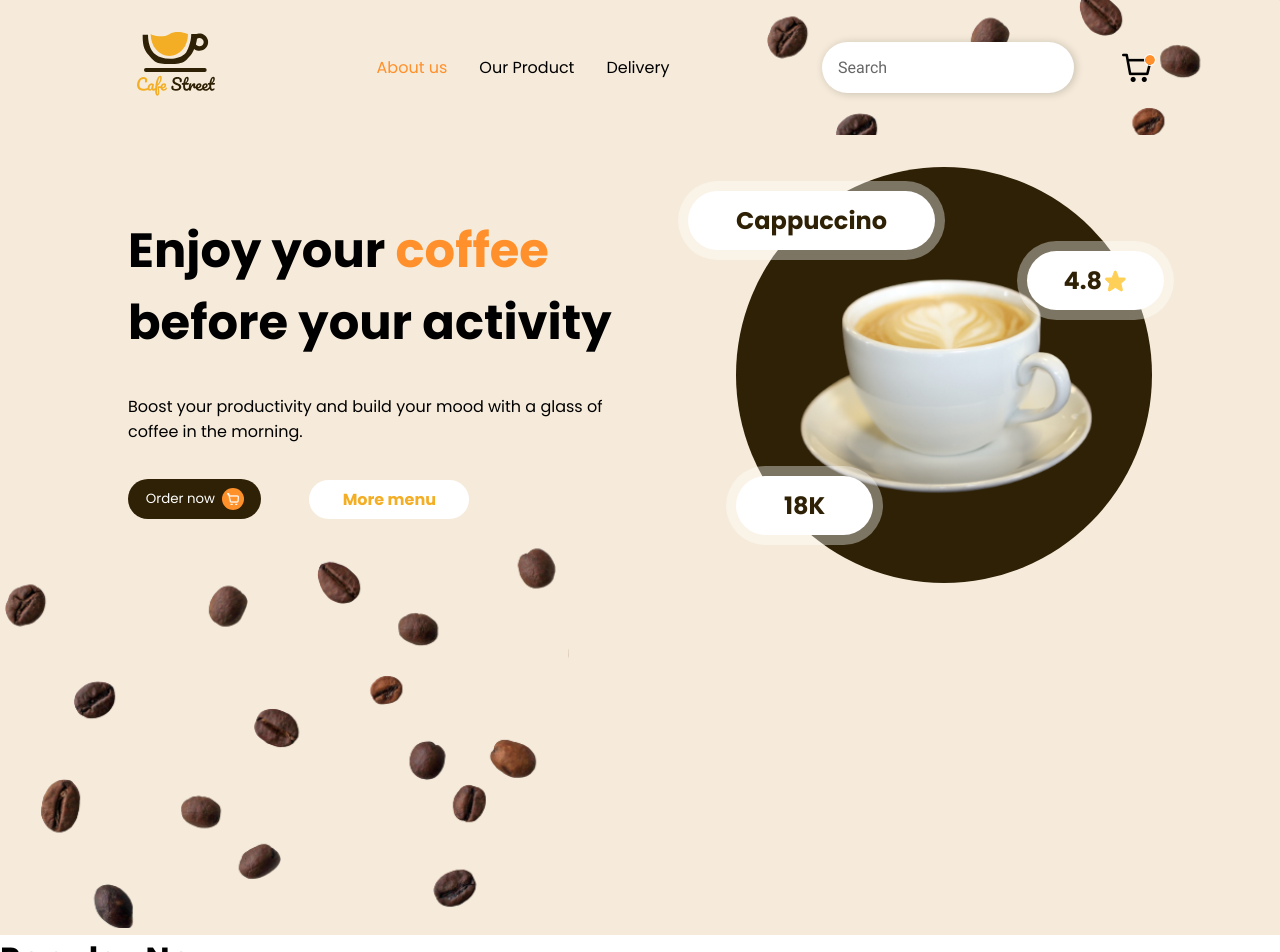
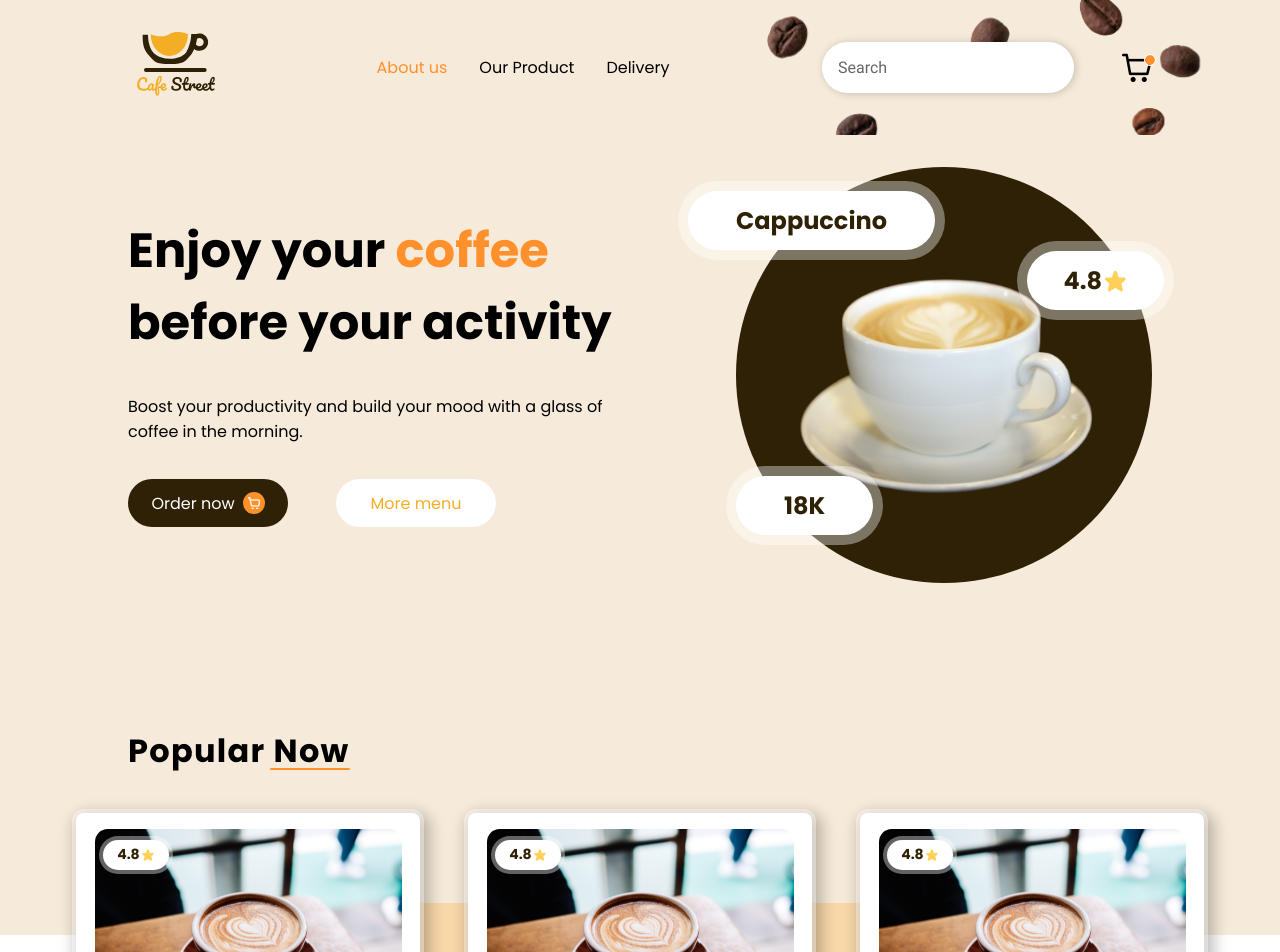
Before and after one commit to mathrews/Street-coffe, a React (Vite) app in the folder cafe-ecommerce/: page / in a window 1280 px wide. Shown: the top 952 px of the page. Built offline with nearby package versions, Linux system fonts and the light colour scheme.

Commit message:
Popular section maked sucessfull

```diff
--- a/cafe-ecommerce/index.html
+++ b/cafe-ecommerce/index.html
@@ -1,11 +1,11 @@
-<!doctype html>
+<!DOCTYPE html>
 <html lang="en">
     <head>
         <meta charset="UTF-8" />
         <meta name="viewport" content="width=device-width, initial-scale=1.0" />
         <title>Cafe E-C</title>
         <style>
-      @import url('https://fonts.googleapis.com/css2?family=Poppins:ital,wght@0,300;0,400;0,500;0,700;1,300&display=swap');
+            @import url("https://fonts.googleapis.com/css2?family=Poppins:ital,wght@0,300;0,400;0,500;0,700;1,300&display=swap");
             * {
                 margin: 0;
                 padding: 0;
@@ -13,8 +13,25 @@
                 list-style: none;
                 text-decoration: none;
                 scroll-behavior: smooth;
-        font-family: 'Poppins', sans-serif;
+                font-family: "Poppins", sans-serif;
             }
+
+            /* width */
+            ::-webkit-scrollbar {
+                width: 10px;
+            }
+
+            /* Track */
+            ::-webkit-scrollbar-track {
+                background: #2F2105;
+            }
+
+            /* Handle */
+            ::-webkit-scrollbar-thumb {
+                background: #FFD057;
+                border-radius: 1em;
+            }
+
         </style>
     </head>
     <body>
--- a/cafe-ecommerce/src/components/Card/index.tsx
+++ b/cafe-ecommerce/src/components/Card/index.tsx
@@ -47,7 +47,7 @@ const Container = styled.div`
     position: relative;
     display: block;
     text-align: center;
-    box-shadow: 0px 0px 0px 4px #ffffff60, 1px 4px 15px 4px #00000040;
+    box-shadow: 0px 0px 0px 4px #ffffff60, 4px 6px 15px 6px #00000040;
 
 
     & .image {
--- a/cafe-ecommerce/src/pages/MainPage/index.tsx
+++ b/cafe-ecommerce/src/pages/MainPage/index.tsx
@@ -3,8 +3,7 @@ import styled from "styled-components";
 import cartIcon from "../../assets/cart button.svg";
 import coffee from "../../assets/unsplash_PKXAiiy1O4U.svg";
 import starIcon from "../../assets/akar-icons_star.svg";
-import coffeBeans from "../../assets/bg_img_hero (2).svg";
-import { Image } from "primereact/image";
+import Card from "../../components/Card";
 // import Card from "../../components/Card";
 
 const MainPage = () => {
@@ -25,9 +24,9 @@ const MainPage = () => {
                             </p>
 
                             <div className="buttons-publi">
-                                <button className="order">
+                                <Link to={"/order"} className="order">
                                     Order now <img src={cartIcon} />
-                                </button>
+                                </Link>
                                 <Link to={"/"}>More menu</Link>
                             </div>
                         </section>
@@ -55,15 +54,28 @@ const MainPage = () => {
                         </section>
                     </section>
 
-                    <div className="coffee-beans-bottom">
-                        <Image src={coffeBeans} />
-                    </div>
                 </section>
 
                 <section className="popular-now">
                     <h1 className="title">
                         Popular Now<span></span>
                     </h1>
+
+                    <section className="ul-container">
+                        <div className="ul-section">
+                            <ul className="ul-options">
+                                <li>
+                                    <Card />
+                                </li>
+                                <li>
+                                    <Card />
+                                </li>
+                                <li>
+                                    <Card />
+                                </li>
+                            </ul>
+                        </div>
+                    </section>
                 </section>
             </Container>
         </>
@@ -71,6 +83,8 @@ const MainPage = () => {
 };
 
 const Container = styled.div`
+    position: relative;
+
     & .welcome {
         background: #f6ebda;
         width: 100%;
@@ -121,16 +135,15 @@ const Container = styled.div`
 
                     & a {
                         width: 10em;
-                        height: 2.4em;
+                        height: 3em;
                         color: #f4ae26;
                         cursor: pointer;
-                        font-weight: 600;
                         background-color: #fff;
                         display: flex;
                         align-items: center;
                         justify-content: center;
                         border-radius: 2em;
-
+                        border: none;
                     }
                 }
             }
@@ -218,23 +231,21 @@ const Container = styled.div`
                 }
             }
         }
-
-        & .coffee-beans-bottom {
-            position: absolute;
-            left: 0;
-            bottom: 0;
-            z-index: -1;
-        }
     }
 
     & .popular-now {
-      position: relative;
+        position: absolute;
+        top: 70%;
+        padding: 2em 8em;
+        height: 60%;
+        width: 100%;
 
         & .title {
             font-size: 2em;
             letter-spacing: 1.28px;
             position: relative;
             display: inline-block;
+            margin-bottom: 3em;
 
             & span {
                 position: absolute;
@@ -246,6 +257,31 @@ const Container = styled.div`
                 border-radius: 12px;
             }
         }
+
+        & .ul-container {
+            width: 100%;
+            height: 100%;
+
+            & .ul-section {
+                margin-top: 2em;
+                background-color: #f9d9aa;
+                width: 100%;
+                height: 22.5em;
+                border-radius: 3em;
+                position: relative;
+                display: flex;
+                justify-content: center;
+
+                & .ul-options {
+                    display: flex;
+                    justify-content: space-between;
+                    padding: 0em 4em;
+                    position: absolute;
+                    top: -25%;
+                    gap: 3em;
+                }
+            }
+        }
     }
 `;
 
```
Lines whose indentation alone changed are shown as unchanged.
